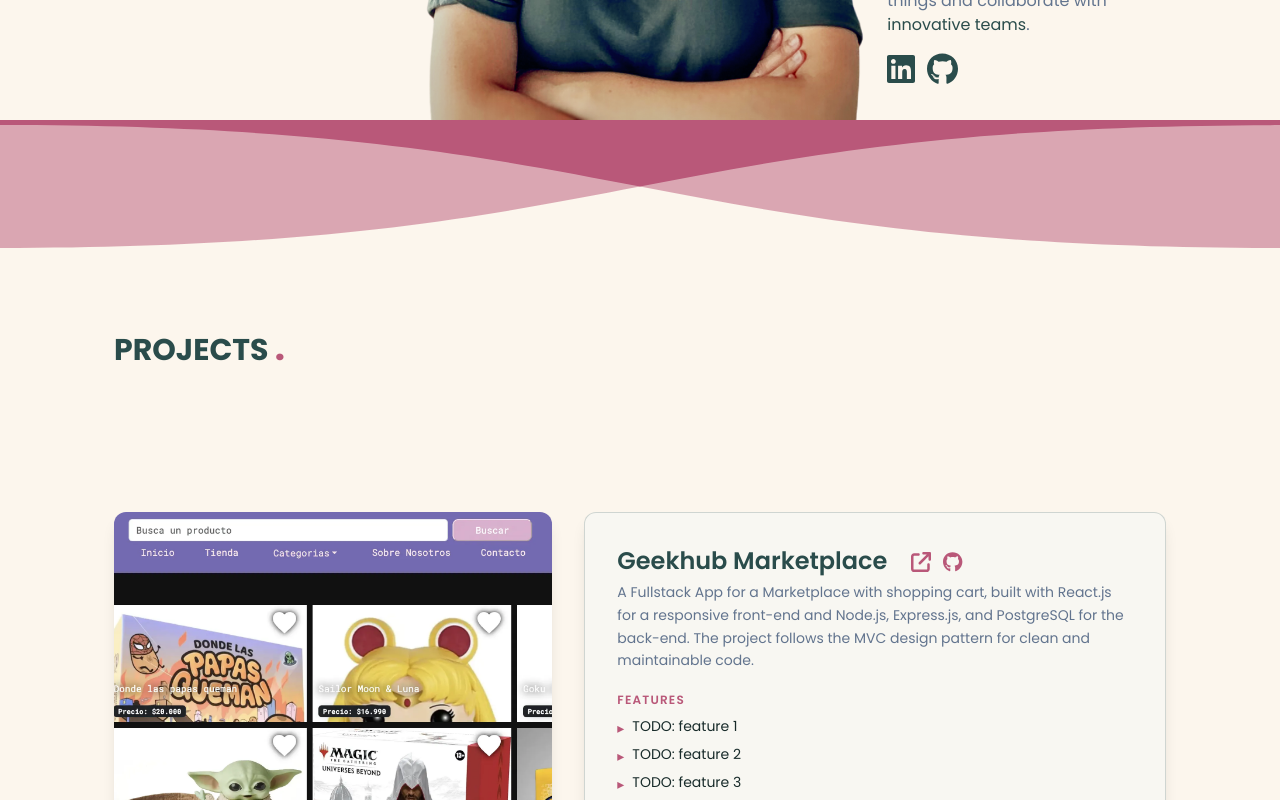
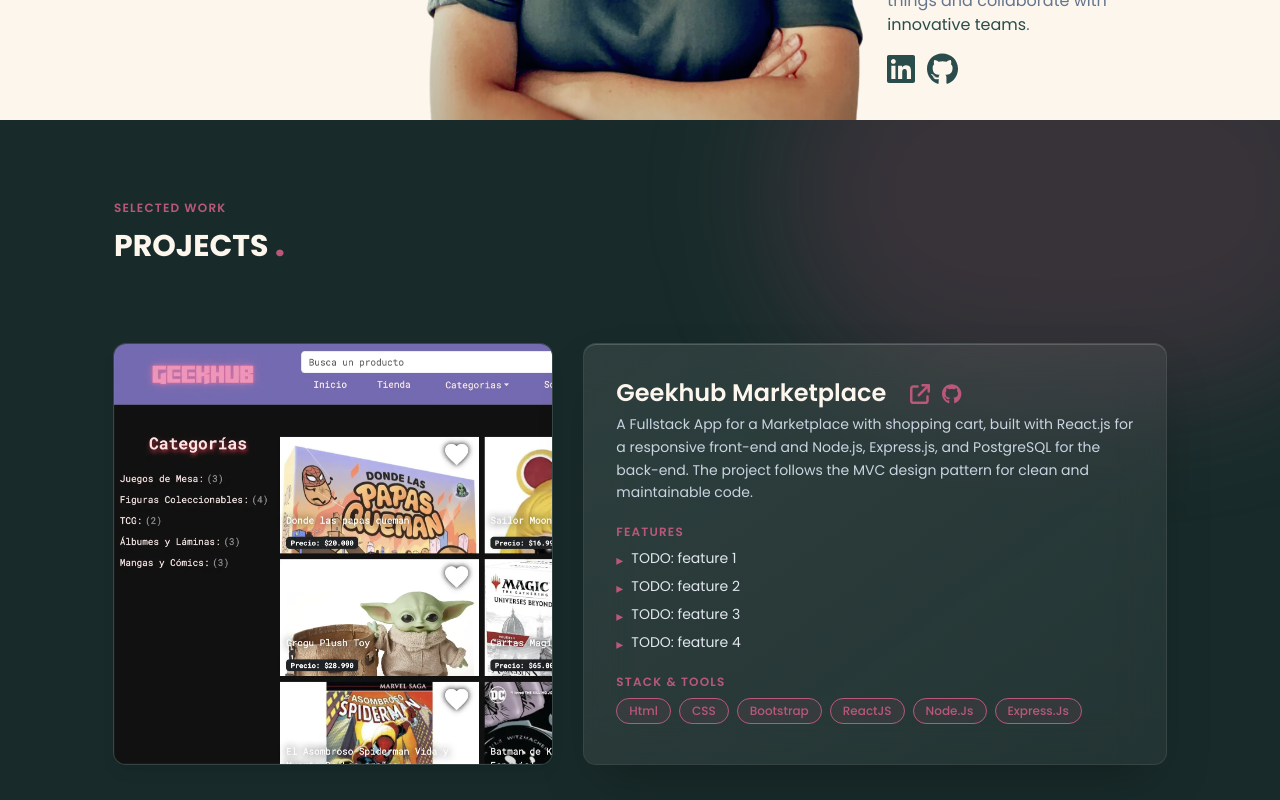
Before and after one commit to yesminalina/yesminalina_portfolio, a React (Vite) app: page / in a window 1280 px wide. Shown: the part 680-1480 px from the top of the page. Built offline with nearby package versions, Linux system fonts and the light colour scheme.

Commit message:
feat: redesign projects section with dark band and frosted cards
add: dark background band, ambient pink corner glows, frosted-glass content cards, "Selected work" eyebrow label
delete: svg wave divider
update: project images anchored to left-top, stack chips and text colors tuned for the dark theme

```diff
--- a/src/components/ProjectsHome.jsx
+++ b/src/components/ProjectsHome.jsx
@@ -14,7 +14,7 @@
   const renderStack = (projectStack) => {
     return projectStack.map((stack) => (
       <span
-        className='me-2 mb-2 py-1 px-3 border border-pink rounded-full text-xs text-pink font-medium'
+        className='me-2 mb-2 py-1 px-3 border border-pink rounded-full text-xs text-pink font-medium bg-pink/10'
         key={stack}
       >
         {stack}
@@ -24,7 +24,7 @@
 
   const renderFeatures = (features) => {
     return features.map((feature, i) => (
-      <li key={i} className='flex items-start gap-2 text-sm text-text_main'>
+      <li key={i} className='flex items-start gap-2 text-sm text-slate-200'>
         <span className='text-pink mt-0.5 shrink-0'>▸</span>
         <span>{feature}</span>
       </li>
@@ -37,33 +37,33 @@
         {/* Image column */}
         <div className='sm:w-5/12 shrink-0 self-stretch'>
           <img
-            className='rounded-xl w-full h-full object-cover object-top shadow-lg'
+            className='rounded-xl w-full h-full object-cover object-left-top shadow-lg ring-1 ring-white_warm/15'
             src={project.img}
             alt={project.title}
           />
         </div>
 
-        {/* Content column */}
-        <div className='sm:w-7/12 flex flex-col justify-center bg-white_warm border border-olive/20 rounded-xl shadow-lg p-6 sm:p-8 gap-5'>
+        {/* Content column — frosted glass */}
+        <div className='sm:w-7/12 flex flex-col justify-center rounded-xl p-6 sm:p-8 gap-5 bg-gradient-to-br from-white_warm/10 to-white_warm/5 backdrop-blur-xl ring-1 ring-white_warm/15 border-t border-white_warm/20 shadow-2xl'>
 
           {/* Title + links */}
           <div>
             <div className='flex flex-wrap items-center gap-x-1 gap-y-1 mb-1'>
-              <h3 className='text-xl sm:text-2xl font-semibold text-olive me-2'>{project.title}</h3>
+              <h3 className='text-xl sm:text-2xl font-semibold text-yellow_pale me-2'>{project.title}</h3>
               {
                 (project.deploy || project.github)
                   ? <span className='text-pink'>
                     <a href={project.deploy} target='_blank' rel='noreferrer' className='hover:opacity-70 transition-opacity'>{arrowIcon}</a>
                     <a href={project.github} target='_blank' rel='noreferrer' className='hover:opacity-70 transition-opacity'>{githubIcon}</a>
                   </span>
-                  : <span className='flex items-center gap-2 text-slate-400'>
+                  : <span className='flex items-center gap-2 text-slate-300'>
                     <span>{arrowIcon}</span>
                     <span>{githubIcon}</span>
                     <span className='text-xs text-slate-400'>(Private repository)</span>
                   </span>
               }
             </div>
-            <p className='text-sm text-slate-500 leading-relaxed'>{project.description}</p>
+            <p className='text-sm text-slate-300 leading-relaxed'>{project.description}</p>
           </div>
 
           {/* Features */}
@@ -90,19 +90,29 @@
   }
 
   return (
-    <Element name='projects' id='projects' className='flex flex-col pb-24'>
-      <svg xmlns='http://www.w3.org/2000/svg' viewBox='0 0 1000 100'>
-        <g fill='#B95879'>
-          <path d='M0 0v100c250 0 375-24 500-48 125 24 250 48 500 48V0H0Z' opacity='.5' />
-          <path d='M0 0v4c250 0 375 24 500 48C625 28 750 4 1000 4V0H0Z' />
-        </g>
-      </svg>
-      <div className='flex flex-col justify-between align-middle md:max-w-[1100px] mx-auto w-full px-6'>
-        <h2 className='self-start text-3xl text-olive uppercase font-bold mb-8 sm:my-20 sm:pb-16'>
-          Projects <span className='text-pink text-4xl'>.</span>
-        </h2>
-        <div className='flex flex-col gap-16 sm:gap-24'>
-          {renderProjects()}
+    <Element name='projects' id='projects' className='flex flex-col'>
+      {/* Dark band */}
+      <div className='relative overflow-hidden bg-text_main pb-24 sm:pb-60'>
+
+        {/* Ambient pink glow — top right */}
+        <div className='pointer-events-none absolute -top-32 -right-24 w-[600px] h-[400px] rounded-full bg-pink/20 blur-3xl' />
+
+        {/* Ambient pink glow — bottom left */}
+        <div className='pointer-events-none absolute -bottom-32 -left-24 w-[600px] h-[400px] rounded-full bg-pink/20 blur-3xl' />
+
+        <div className='relative flex flex-col justify-between align-middle md:max-w-[1100px] mx-auto w-full px-6'>
+
+          {/* Section heading */}
+          <div className='self-start sm:my-20'>
+            <p className='text-xs uppercase tracking-widest font-semibold text-pink mb-2'>Selected work</p>
+            <h2 className='text-3xl text-yellow_pale uppercase font-bold'>
+              Projects <span className='text-pink text-4xl'>.</span>
+            </h2>
+          </div>
+
+          <div className='flex flex-col gap-16 sm:gap-24'>
+            {renderProjects()}
+          </div>
         </div>
       </div>
     </Element>
```
